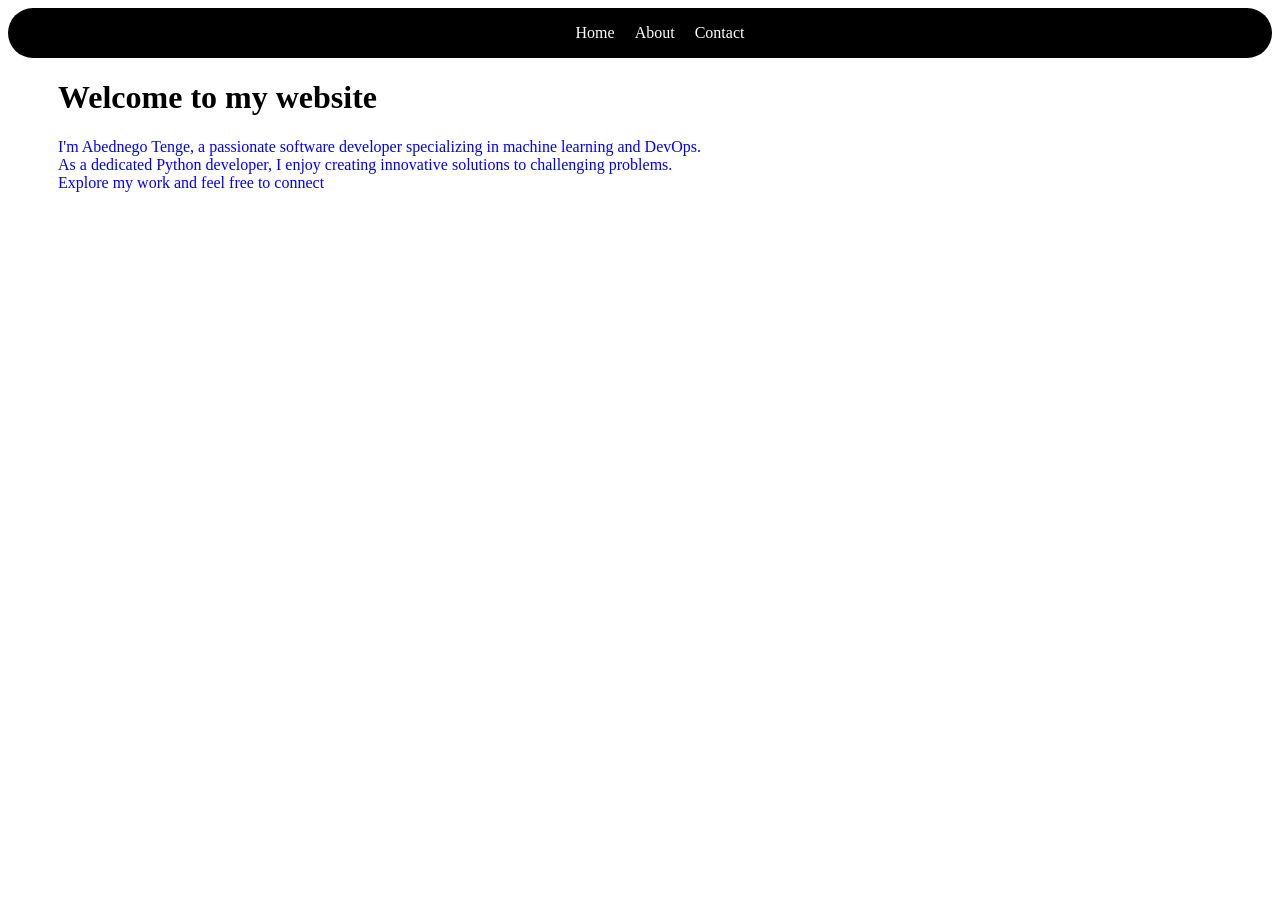
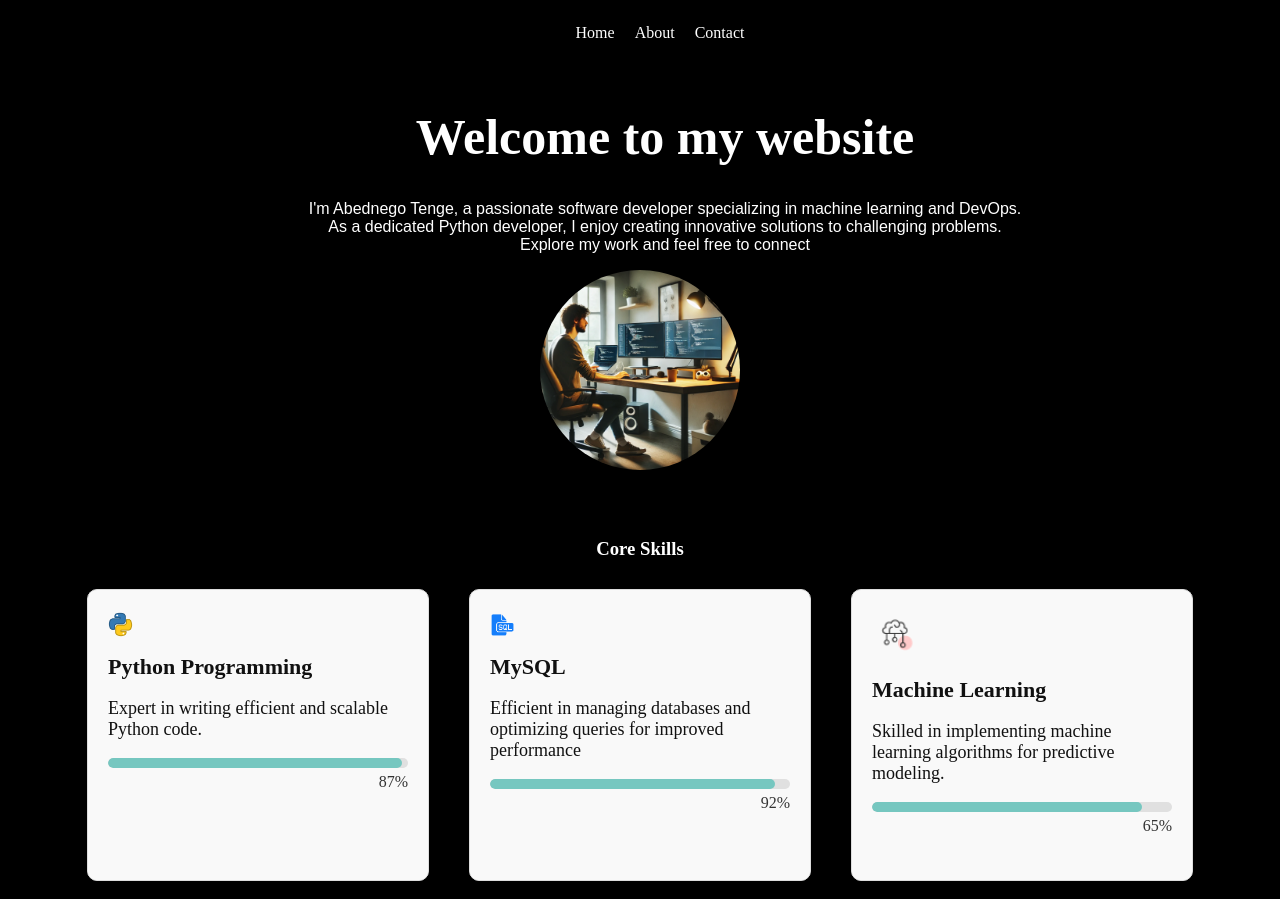
Before and after one commit to AbednegoTenge/PortfolioWebsite, a Flask app: page / in a window 1280 px wide. Before the commit the page ends 192 px from the top, so only its background shows below. Run offline with Flask 3, Linux system fonts and the light colour scheme.

Commit message:
Added core skills to my index.html

```diff
--- a/static/css/style.css
+++ b/static/css/style.css
@@ -1,3 +1,6 @@
+body{
+background-color: black;
+}
 header{
  background-color: black;
  color: white;
@@ -26,12 +29,142 @@ header ul{
     margin-left: 50px;
 }
 
+.container h1{
+    color: white;
+    font-size: 50px;
+    text-align: center;
+    margin-top: 50px;
+    font-family: serif;
+}
+
 .container p{
     transition: all 0.3s ease;
-    color: blue;
+    color: white;
+    font-family: sans-serif;
+    text-align: center;
 }
 
-.container p:hover{
-    color: orangered;
-    transform: scale(1.05);
+.img{
+    justify-content: center;
+    align-items: center;
+    display: flex;
 }
+
+.img img{
+    border-radius: 50%;
+    width: 200px;
+    height: 200px;
+}
+
+.animated-text {
+    animation: fadeIn 4s ease-in-out;
+}
+
+@keyframes fadeIn {
+    0% {
+        opacity: 0;
+    }
+    100% {
+        opacity: 1;
+    }
+}
+
+.skills {
+    margin-top: 50px;
+    display: flex;
+    justify-content: center;
+    align-items: center;
+    color: white;
+}
+
+.card-container {
+    display: flex;
+    justify-content: center;
+    gap: 20px;
+    flex-wrap: wrap;
+}
+
+.card {
+    background-color: #f9f9f9;
+    border: 1px solid #ddd;
+    border-radius: 10px;
+    padding: 20px;
+    margin: 10px;
+    box-shadow: 0 4px 8px rgba(0, 0, 0, 0.1);
+    transition: transform 0.3s ease, box-shadow 0.3s ease;
+    width: 300px;
+    height: 250px;
+    display: flex;
+    flex-direction: column;
+    justify-content: space-between;
+    position: relative;
+    overflow: hidden;
+}
+
+.card:hover {
+    transform: translateY(-10px);
+    box-shadow: 0 8px 16px rgba(0, 0, 0, 0.2);
+}
+
+.card::after {
+    content: '';
+    position: absolute;
+    bottom: 0;
+    left: 0;
+    width: 100%;
+    height: 100px;
+    background: linear-gradient(to bottom, rgba(249, 249, 249, 0), rgba(249, 249, 249, 1));
+}
+
+.card-content {
+    position: relative;
+    z-index: 1;
+}
+
+.card h3 {
+    margin: 10px 0;
+    font-size: 22px;
+    font-weight: bold;
+    color: #111;
+}
+
+.card p {
+    font-size: 18px;
+    font-weight: 20;
+    color: #111;
+}
+
+.icon {
+    font-size: 30px;
+    margin-bottom: 10px;
+}
+
+.progress-bar {
+    position: relative;
+    height: 10px;
+    border-radius: 5px;
+    background: #e0e0e0;
+    overflow: hidden;
+    margin-top: 10px;
+}
+
+.progress-bar-inner {
+    height: 100%;
+    background: #76c7c0;
+    border-radius: 5px;
+}
+
+.percentage {
+    margin-top: 5px;
+    text-align: right;
+    color: #333;
+}
+
+@keyframes moveBorder {
+    0% {
+        background-position: 0%;
+    }
+    100% {
+        background-position: 100%;
+    }
+}
--- a/templates/index.html
+++ b/templates/index.html
@@ -2,10 +2,54 @@
 {%block title%}Abednego Tenge{% endblock%}
 
 {%block content%}
+<div class="cover">
     <div class="container">
-        <h1>Welcome to my website</h1>
-        <p>I'm Abednego Tenge, a passionate software developer specializing in machine learning and DevOps. <br>
+        <h1 class="animated-text">Welcome to my website</h1>
+        <p class="animated-text">I'm Abednego Tenge, a passionate software developer specializing in machine learning and DevOps. <br>
              As a dedicated Python developer, I enjoy creating innovative solutions to challenging problems.<br>
              Explore my work and feel free to connect</p>
     </div>
+    <div class="img">
+        <img src="/static/coder.webp" alt="">
+    </div>
+    <div class="skills">
+        <h3>Core Skills</h3>
+    </div>
+    <div class="card-container">
+        <div class="card">
+            <div class="card-content">
+                <div class="icon"><img src="/static/python.png" alt="python" height="25"></div>
+                <h3>Python Programming</h3>
+                <p>Expert in writing efficient and scalable Python code.</p>
+                <div class="progress-bar">
+                    <div class="progress-bar-inner" style="width: 98%;"></div>
+                </div>
+                <div class="percentage">87%</div>
+            </div>
+        </div>
+        <div class="card">
+            <div class="card-content">
+                <div class="icon"><img src="/static/sql.png" alt="SQL" height="25"></div>
+                <h3>MySQL</h3>
+                <p>Efficient in managing databases and optimizing queries for improved performance</p>
+                <div class="progress-bar">
+                    <div class="progress-bar-inner" style="width: 95%;"></div>
+                </div>
+                <div class="percentage">92%</div>
+            </div>
+        </div>
+
+        <div class="card">
+            <div class="card-content">
+                <div class="icon"><img src="/static/machinelearning.png" alt="Machine Learnig" height="50"></div>
+                <h3>Machine Learning</h3>
+                <p>Skilled in implementing machine learning algorithms for predictive modeling.</p>
+                <div class="progress-bar">
+                    <div class="progress-bar-inner" style="width: 90%;"></div>
+                </div>
+                <div class="percentage">65%</div>
+            </div>
+        </div>
+    </div>
+</div>
 {% endblock %}
```
Also changed, not shown: static/coder.webp (added), static/machinelearning.png (added), static/python.png (added), static/sql.png (added).
